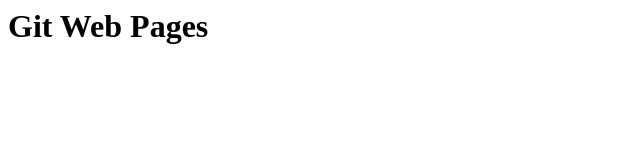
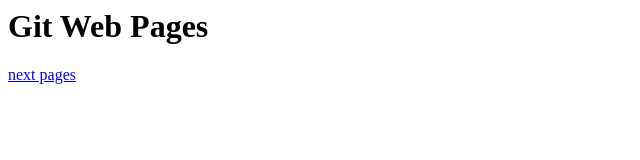
Before and after one commit to kumagayat1/web_sample, a plain HTML site: page index.html in a window 1280 px wide. Shown: the full height of the page, 0-640 px from the left. Drawn offline with Linux system fonts and the light colour scheme.

Commit message:
add index.html

```diff
--- a/index.html
+++ b/index.html
@@ -8,6 +8,6 @@
 <body>
     <h1>Git Web Pages</h1>
 
-    <a href="next.html"></a>
+    <a href="next.html">next pages</a>
 </body>
 </html>
```
